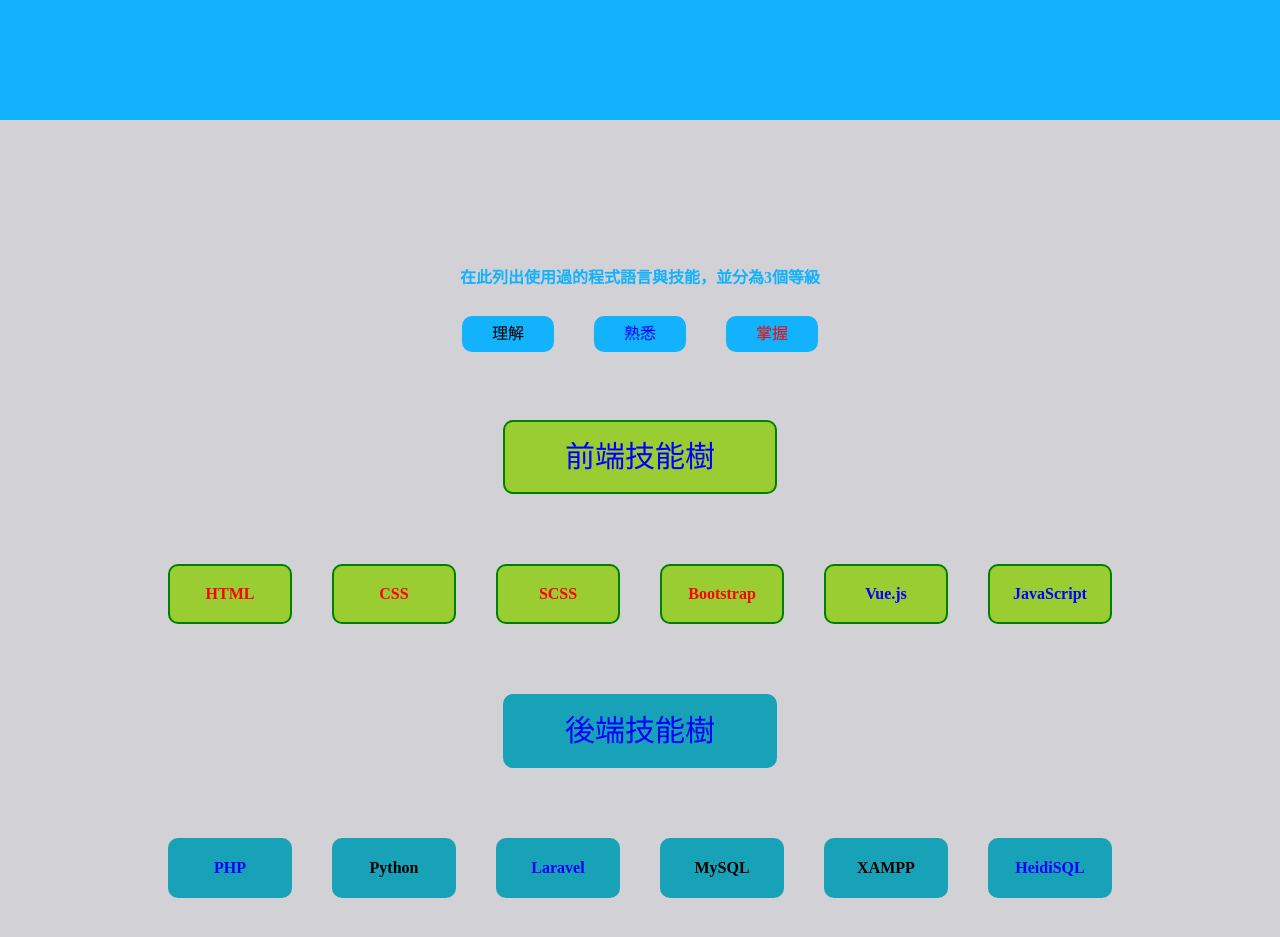
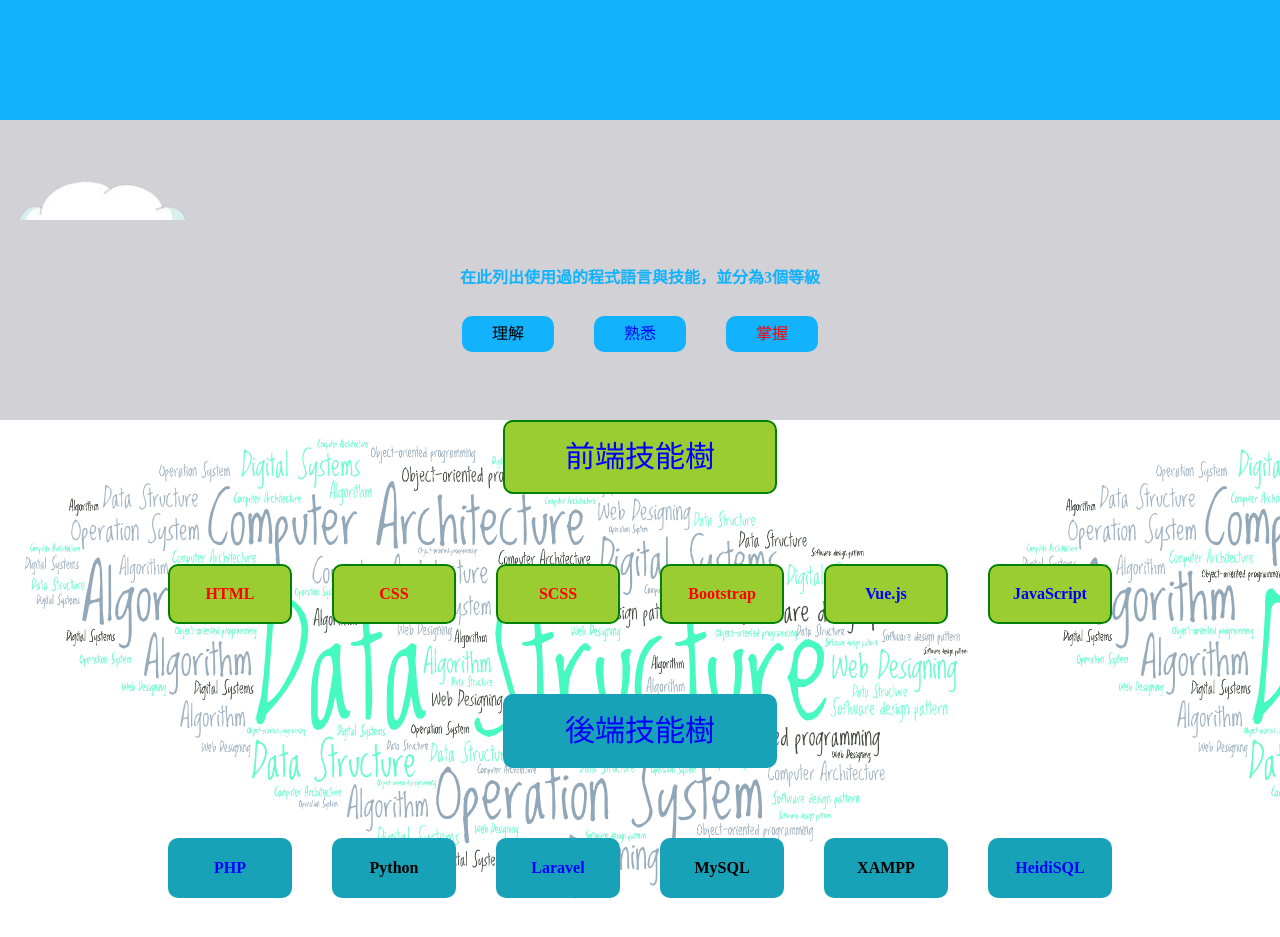
Before and after one commit to chienniman/profolio, a plain HTML site: page index.html in a window 1280 px wide. Shown: the part 1580-2517 px from the top of the page. Drawn offline with nearby package versions, Linux system fonts and the light colour scheme; a web font is replaced by a local one.

Commit message:
更新技能樹背景

```diff
--- a/_main.scss
+++ b/_main.scss
@@ -106,9 +106,21 @@
       }
 }
 #webDeve{
-    background-image: url('./pictures/Word\ Art.png');
     padding: 300px 0;
     background: rgb(209, 209, 214);
+    position: relative;
+    .cloud{
+        position: absolute;
+        width: 200px;
+        height: 100px;
+        background-image: url('./pictures/cloud-removebg-preview.png');
+        background-size: cover;
+        top: 0;
+    }
+    .bg-img{
+        background-image: url('./pictures/Word\ Art.png');
+        background-attachment: fixed
+    }
     .skill{
         position: relative;
 
--- a/index.html
+++ b/index.html
@@ -150,6 +150,8 @@
           </ul>
         </section>
         <section id="webDeve">
+          <div class="bg-img">
+            <div class="cloud"></div>
             <div class="skill">
               <div class="skill_mastery">
                 <h3>在此列出使用過的程式語言與技能，並分為3個等級</h3>
@@ -239,6 +241,7 @@
                 </div>
               </section>
             </div>
+          </div>
         </section>
         <section id="project"></section>
         <section id="notes"></section>
```
Also changed, not shown: all.css, pictures/cloud-removebg-preview.png (added), 1 other file. Lines whose indentation alone changed are shown as unchanged.
